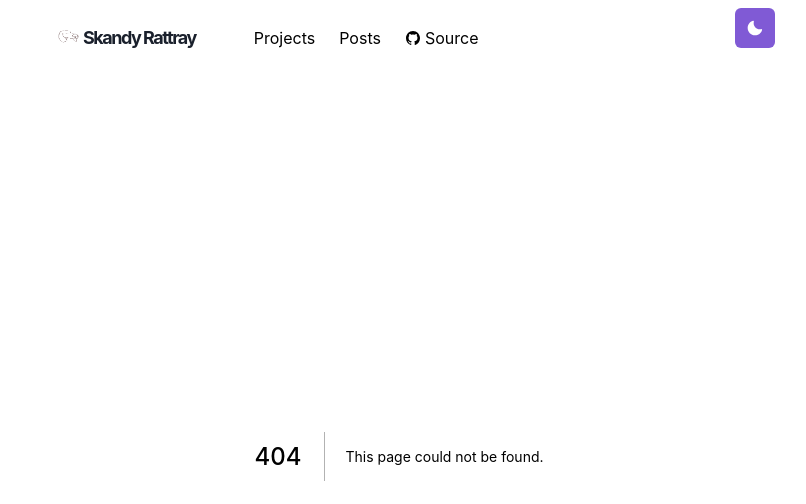
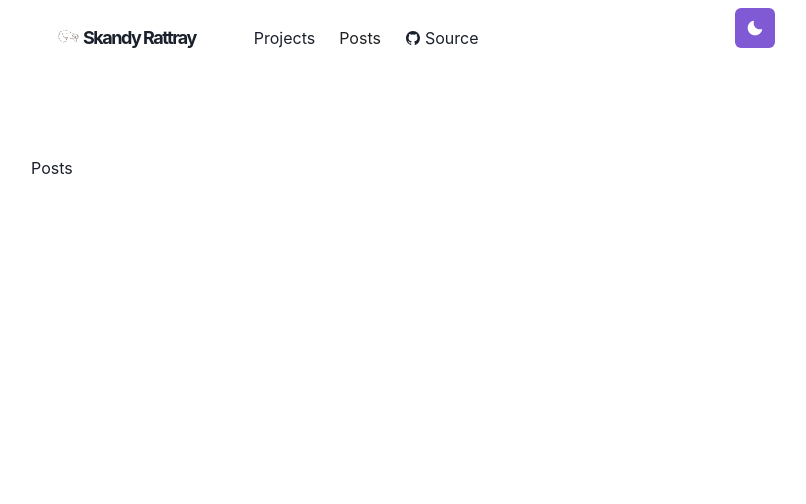
Before and after one commit to skandog/p, a Next.js app: page /posts in a window 1280 px wide. Before the commit this address had no page. Shown: the top 504 px of the page, without its empty margins (241-1047 px from the left). Built offline with nearby package versions, Linux system fonts and the light colour scheme.

Commit message:
having real trouble with webpack not using emotion

```diff
--- a/components/Logo.js
+++ b/components/Logo.js
@@ -3,7 +3,12 @@ import Link from 'next/link'
 
 import Image from 'next/image'
 import {Text, useColorModeValue} from '@chakra-ui/react'
-// import styled from '@emotion/styled'
+import styled from '@emotion/styled'
+
+
+const LogBox = styled.span`
+font-weight: bold;
+`
 
 // const LogoBox = styled.span`
 //   font-weight: bold;
@@ -27,6 +32,8 @@ const Logo = () => {
     return (
         <Link href="/" scroll={false}>
           <a>
+          <LogBox>
+
             <span style={{"font-weight": "bold", "font-size": "18px","display": "inline-flex",  "align-items": "center",   "height": "50px",   "line-height": "20px", "padding": "30px"}}>
               <Image src={dogImg} width={30} height={30} alt="logo" />
               <Text
@@ -38,6 +45,7 @@ const Logo = () => {
                 Skandy Rattray
               </Text>
             </span>
+          </LogBox>
           </a>
         </Link>
       )
--- a/components/Navbar.js
+++ b/components/Navbar.js
@@ -75,7 +75,7 @@ const LinkItem = ({ href, path, target, children, ...props }) => {
             <LinkItem href="/projects" path={path}>
               Projects
             </LinkItem>
-            <LinkItem href="/about" path={path}>
+            <LinkItem href="/posts" path={path}>
               Posts
             </LinkItem>
             <LinkItem
--- a/pages/index.js
+++ b/pages/index.js
@@ -3,7 +3,7 @@ import {Container, Box, Heading} from "@chakra-ui/react"
 const Page = () => {
     return (
         <Container>
-<Box borderRadius="lg" bg="red" p={3} mt={10} mb={6} align="center" >
+<Box borderRadius="lg" bg="green.700" color="whiteAlpha.800" p={3} mt={10} mb={6} align="center" >
 Hello, I&apos;m a full-stack developer based in London!
 </Box>
 <Box display={{md:'flex'}} >
--- /dev/null
+++ b/pages/posts.js
@@ -0,0 +1,10 @@
+import { Box } from "@chakra-ui/react";
+
+
+const Posts = () => {
+    return (
+        <Box mt={"100px"}>Posts</Box>
+     );
+}
+
+export default Posts;
```
Also changed, not shown: pages/projects.js (added, +10 -0 lines).
